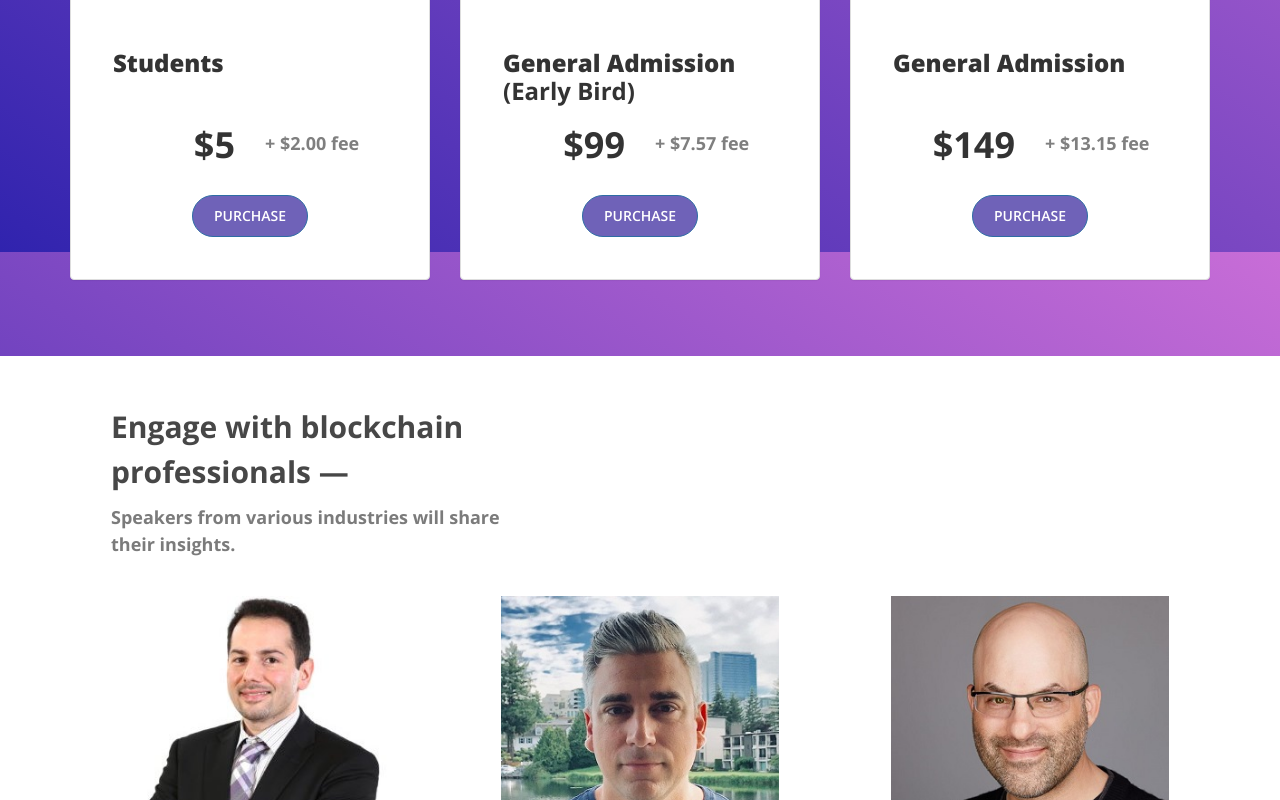
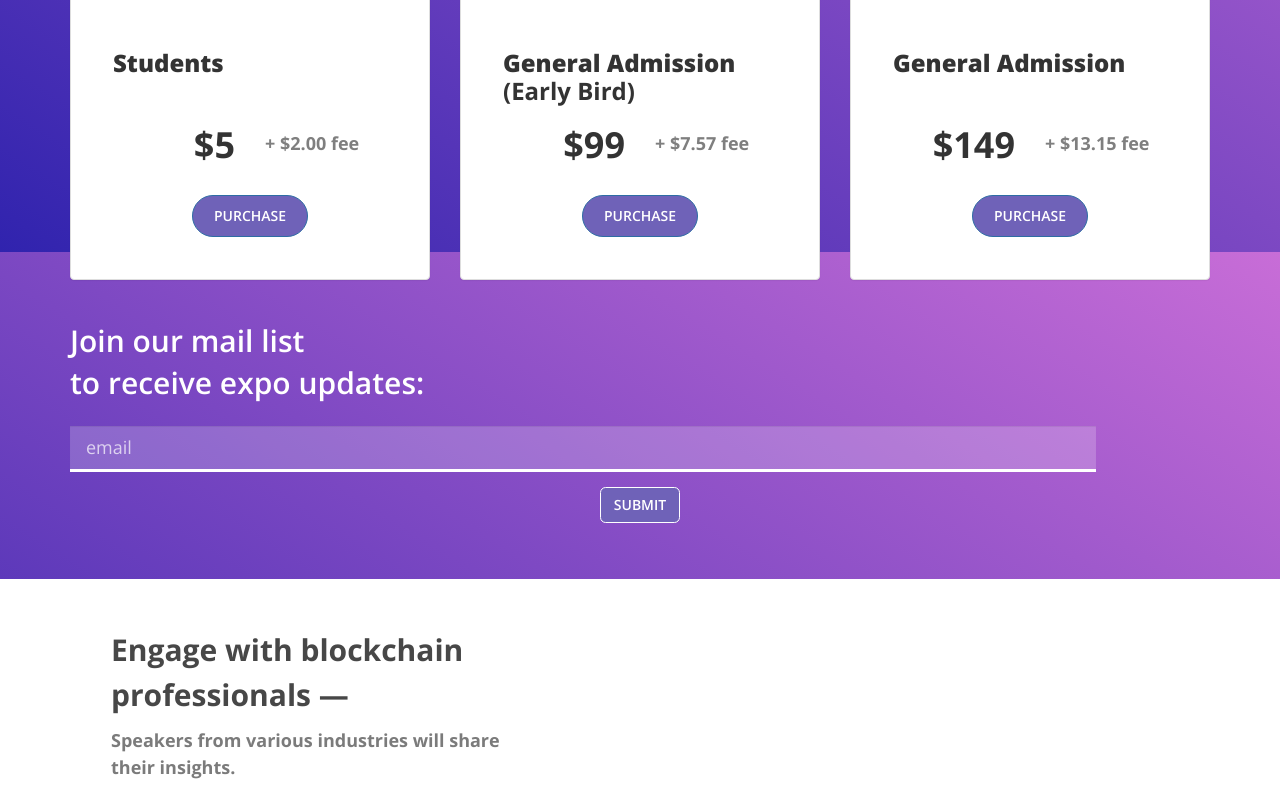
Before and after one commit to uwblockchain/website-expo-2018, a React (Create React App) app: page / in a window 1280 px wide. Shown: the part 624-1424 px from the top of the page. Built offline with nearby package versions, Linux system fonts and the light colour scheme.

Commit message:
Add Newsletter (#20)
* First draft of newsletter

* Styling is ready for merge for now

```diff
--- a/src/css/index.css
+++ b/src/css/index.css
@@ -277,3 +277,43 @@ Button.modal-button {
   margin-top: 20vh;
   color: white;
 }
+
+.newsletter-text {
+  color: white;
+  font-weight: 600;
+  padding-bottom: 0.4em;
+  line-height: 1.4;
+}
+
+.newsletter-form {
+  text-align: center;
+}
+
+.form-group input {
+  width: 90% !important;
+  color: white;
+  border: none;
+  border-bottom: 3px white solid;
+  background-color: rgba(255, 255, 255, 0.2);
+  border-radius: 0;
+}
+
+.form-group input:focus {
+  border: inherit;
+  border-bottom: 3px white solid;
+  box-shadow: none;
+
+}
+
+::placeholder { /* Chrome, Firefox, Opera, Safari 10.1+ */
+  color: white !important;
+  opacity: 0.7; /* Firefox */
+}
+
+:-ms-input-placeholder { /* Internet Explorer 10-11 */
+  color: white;
+}
+
+::-ms-input-placeholder { /* Microsoft Edge */
+  color: white;
+}
--- /dev/null
+++ b/src/js/Newsletter.js
@@ -0,0 +1,23 @@
+import '../css/App.css';
+import React from 'react';
+import { Form, FormGroup, FormControl, Button } from 'react-bootstrap';
+
+const Newsletter = () => (
+  <div className="Newsletter">
+    <h2 className="newsletter-text">
+      Join our mail list
+      <br />
+      to receive expo updates:
+    </h2>
+    <div className="form newsletter-form">
+      <Form >
+        <FormGroup controlId="formInlineEmail">
+          <FormControl type="email" placeholder="email" bsSize="large" />
+        </FormGroup>{' '}
+        <Button type="submit">SUBMIT</Button>
+      </Form>
+    </div>
+  </div>
+);
+
+export default Newsletter;
--- a/src/js/buyTickets/BuyTickets.js
+++ b/src/js/buyTickets/BuyTickets.js
@@ -1,6 +1,7 @@
 import React from 'react';
 import BuyTicketCard from './BuyTicketCard';
 import { Row, Col } from 'react-bootstrap';
+import Newsletter from '../Newsletter';
 
 const BuyTickets = () => (
   <div className="container buy-tickets">
@@ -14,6 +15,9 @@ const BuyTickets = () => (
       <Col md={4}>
         <BuyTicketCard className="ticket" title="General Admission" price="$149" fee="$13.15"/>
       </Col>
+      <Col md={12}>
+          <Newsletter />
+      </Col>
     </Row>
   </div>
 );
```
